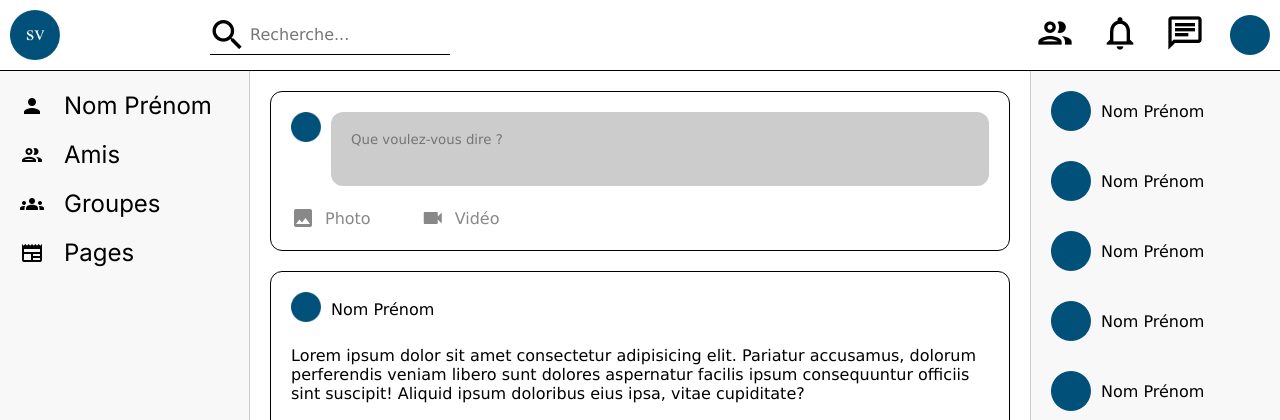
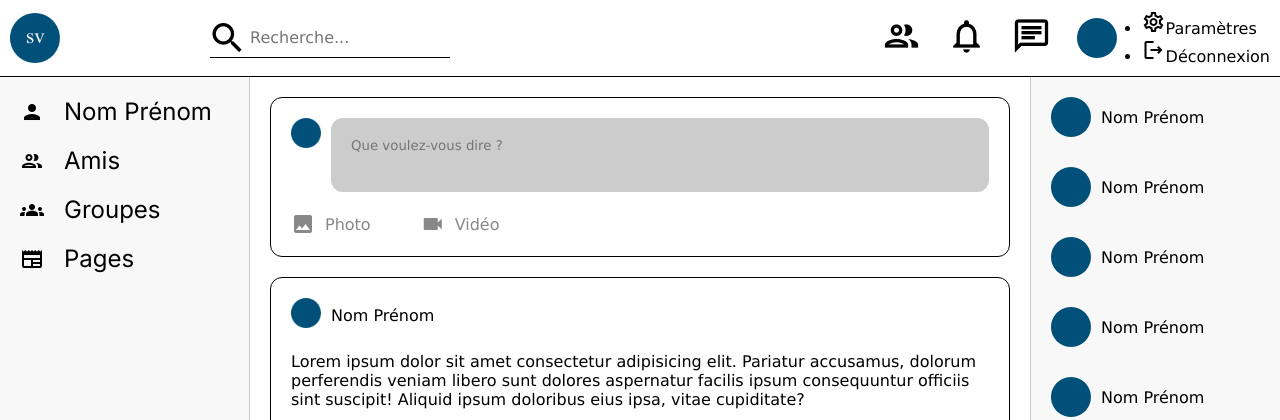
Before and after one commit to YohannDCz/facebook-php, a PHP site: page /front/index.php in a window 1280 px wide. Shown: the top 420 px of the page. Run offline with PHP 8.4, Linux system fonts and the light colour scheme.

Commit message:
add menu burger for header and page logout.php
il faut appuyer sur l'image de l'utilisateur à droite
menu burger :
- paramètres
- déconnexion

```diff
--- a/front/header.php
+++ b/front/header.php
@@ -31,7 +31,14 @@
             <a href="friends_list.php"><span class="material-icons-outlined md-40">group</span></a>
             <a href="notifications_list.php"><span class="material-icons-outlined md-40 ">notifications</span></a>
             <a href="chat.php"><span class="material-icons-outlined md-40 ">chat</span></a>
-            <img class="profilepicture" src="img/pp.png">
+            <img class="profilepicture" src="img/pp.png" id="image">
+            <ul id="menu" class="menu">
+                <li><a href="settings.php"><span class="material-icons-outlined">settings</span>Paramètres</a></li>
+                <li><a href="logout.php"><span class="material-icons-outlined">logout</span>Déconnexion</a></li>
+            </ul>
         </div>
 
     </header>
+
+    <link rel="stylesheet" href="./styles/header_burger.css">
+    <script src="./scripts/script_header.js"></script>
```
Also changed, not shown: front/logout.php (added).
